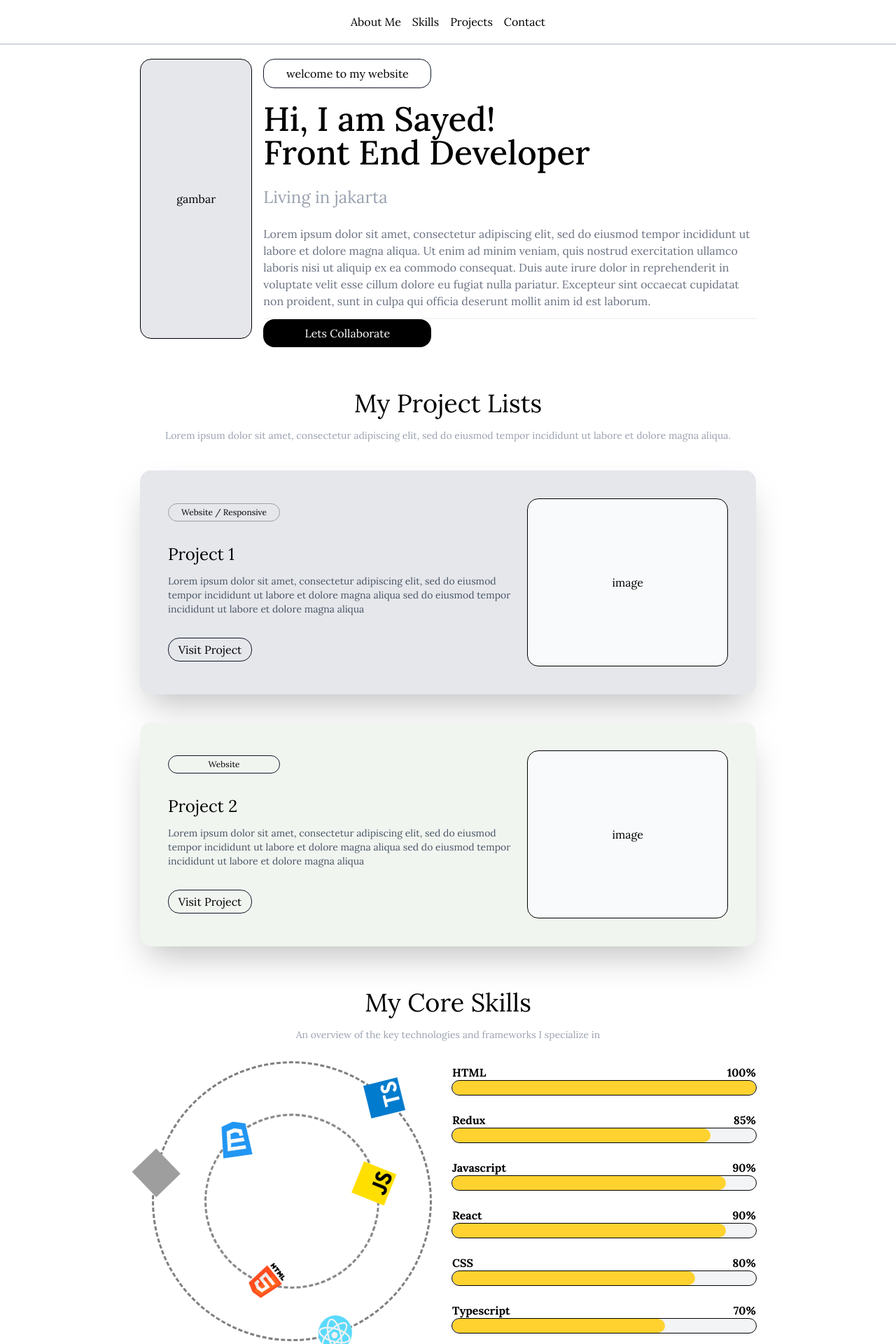
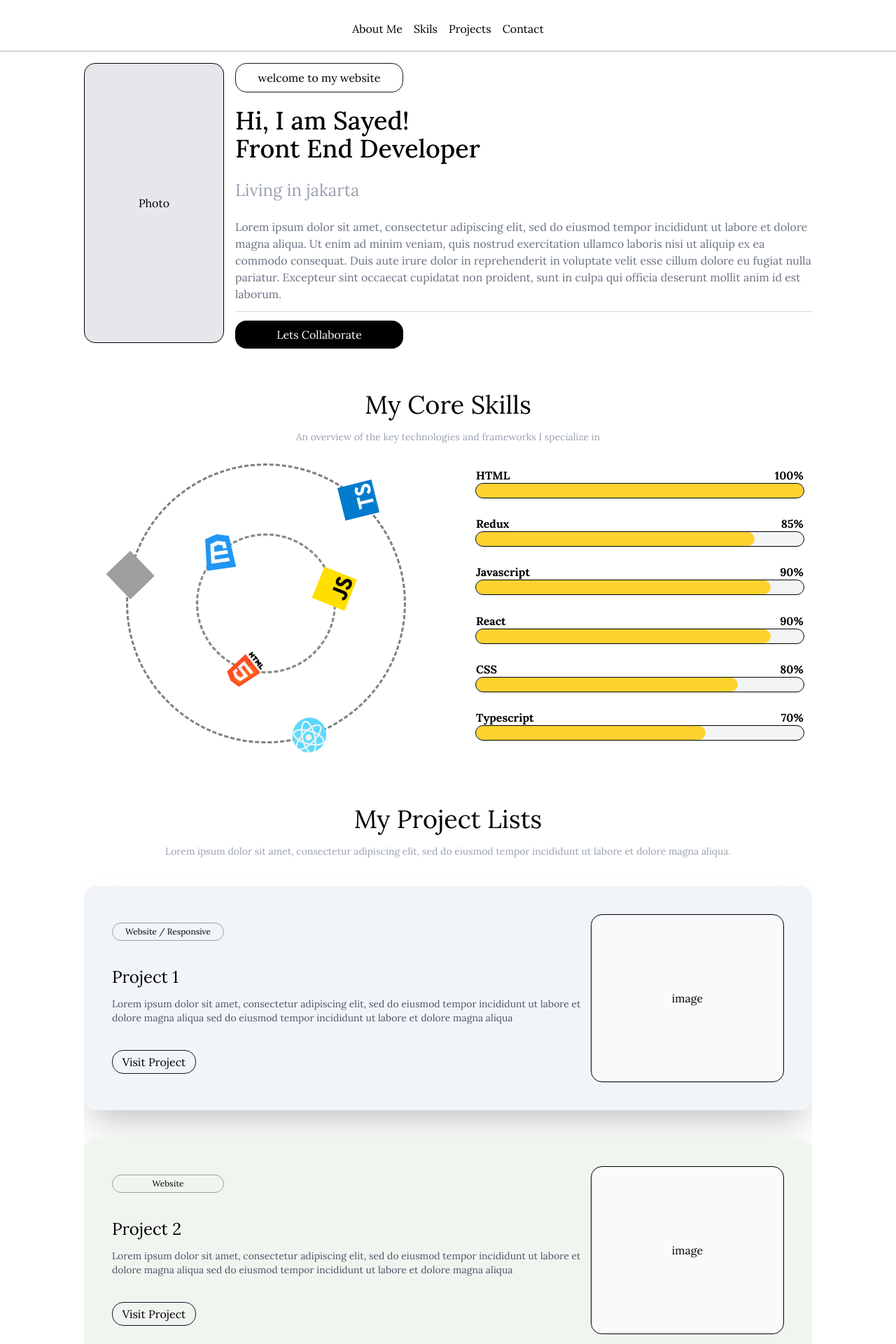
Before and after one commit to sayedmuzammil/portofolioWeb, a React (Vite) app: page / in a window 1280 px wide. Shown: the top 1920 px of the page at 70% size. Built offline with nearby package versions, Linux system fonts and the light colour scheme; grey boxes are pictures that could not be loaded.

Commit message:
update responsive

```diff
--- a/src/App.jsx
+++ b/src/App.jsx
@@ -5,15 +5,22 @@ import Hero from './components/Hero';
 import ProjectList from './components/ProjectList';
 import Skills from './components/Skills';
 import Footer from './components/Footer';
+import { motion } from 'motion/react';
 
 function App() {
   return (
     <>
-      <Navbar />
-      <Hero />
-      <ProjectList />
-      <Skills />
-      <Footer />
+      <motion.div
+        initial={{ opacity: 0, y: 0 }}
+        animate={{ opacity: 1, y: 10 }}
+        transition={{ duration: 1 }}
+      >
+        <Navbar />
+        <Hero />
+        <Skills />
+        <ProjectList />
+        <Footer />
+      </motion.div>
     </>
   );
 }
--- a/src/components/Hero.jsx
+++ b/src/components/Hero.jsx
@@ -2,19 +2,19 @@ import React from 'react';
 
 function Hero() {
   return (
-    <div>
-      <div className="flex gap-4  mx-50 mt-5">
-        <div className="flex w-50 h-100 border-1 rounded-2xl bg-gray-200 justify-center items-center">
-          gambar
+    <div className="overflow-x-hidden">
+      <div className="flex flex-col md:flex-col lg:flex-row gap-2 md:gap-3 lg:gap-4 mx-5 md:mx-10 lg:mx-30 mt-20 ">
+        <div className="flex max-w-full md:max-w-full lg:min-w-50 h-25 md:h-40 lg:h-100 border-1 rounded-2xl bg-gray-200 justify-center items-center">
+          Photo
         </div>
-        <div className="flex flex-col w-full ">
+        <div className="flex flex-col max-w-full ">
           <div className="flex items-center">
             <div className="flex w-60 px-3 py-2 border-1 border-gray-900 rounded-2xl justify-center items-center">
               welcome to my website
             </div>
           </div>
           <div className="flex flex-col h-full ">
-            <div className="mt-5 mb-3 text-5xl font-medium ">
+            <div className="mt-5 mb-3 text-2xl md:text-3xl lg:text-4xl font-medium ">
               <div>Hi, I am Sayed!</div>
               <div>Front End Developer</div>
             </div>
@@ -32,11 +32,11 @@ function Hero() {
               non proident, sunt in culpa qui officia deserunt mollit
               anim id est laborum.
             </div>
-            <div className="w-full h-0.5 bg-gray-100" />
+            <div className="max-w-full h-0.5 bg-gray-200" />
           </div>
 
           <div className="flex items-center">
-            <button className="flex w-60 px-3 py-2 rounded-2xl justify-center items-center relative z-10 font-inherit text-white bg-black outline-none border-none overflow-hidden transition-all duration-500 ease-in-out hover:text-gray-800 group">
+            <button className="flex w-60 mt-3 px-3 py-2 rounded-2xl justify-center items-center relative z-10 font-inherit text-white bg-black outline-none border-none overflow-hidden transition-all duration-500 ease-in-out hover:text-gray-800 group">
               <span className="absolute inset-1/2 w-4 h-4 bg-gray-300 rounded-full transform -translate-x-1/2 -translate-y-1/2 scale-0 transition-transform duration-500 ease-in-out group-hover:scale-[15] z-0"></span>
               <span className="relative z-10">Lets Collaborate</span>
             </button>
--- a/src/components/Navbar.jsx
+++ b/src/components/Navbar.jsx
@@ -1,26 +1,35 @@
 import React from 'react';
-import { BeakerIcon } from '@heroicons/react/24/solid';
-import { motion } from 'framer-motion';
 
 const Navbar = () => {
+  const menuNavbar = [
+    {
+      name: 'About Me',
+    },
+    {
+      name: 'Skils',
+    },
+    {
+      name: 'Projects',
+    },
+    {
+      name: 'Contact',
+    },
+  ];
+
   return (
     <div
-      className="flex w-full h-16 bg-white
-     border-b-2 border-gray-300  justify-center items-center"
+      className="flex-no-wrap fixed top-0 z-10 flex w-full h-16 bg-white
+     border-b-2 border-gray-300  justify-center items-center "
     >
       <ul className="flex flex-row list-none gap-4 justify-center items-center">
-        <li className="border-0 transition-all duration-300 ease-in-out hover:border-2 hover:px-3 hover:py-1 hover:rounded-2xl">
-          About Me
-        </li>
-        <li className="border-0 transition-all duration-300 ease-in-out hover:border-2 hover:px-3 hover:py-1 hover:rounded-2xl">
-          Skills
-        </li>
-        <li className="border-0 transition-all duration-300 ease-in-out hover:border-2 hover:px-3 hover:py-1 hover:rounded-2xl">
-          Projects
-        </li>
-        <li className="border-0 transition-all duration-300 ease-in-out hover:border-2 hover:px-3 hover:py-1 hover:rounded-2xl">
-          Contact
-        </li>
+        {menuNavbar.map((item) => (
+          <li
+            key={item.name}
+            className="border-0 transition-all duration-300 ease-in-out hover:border-2 hover:px-3 hover:py-1 hover:rounded-2xl"
+          >
+            {item.name}
+          </li>
+        ))}
       </ul>
     </div>
   );
--- a/src/components/ProjectList.jsx
+++ b/src/components/ProjectList.jsx
@@ -1,9 +1,32 @@
 import React from 'react';
 import { motion } from 'framer-motion';
 
+const projectList = [
+  {
+    id: '1',
+    type: 'Website / Responsive',
+    name: 'Project 1',
+    image: 'image1',
+    description:
+      'Lorem ipsum dolor sit amet, consectetur adipiscing elit, sed do eiusmod tempor incididunt ut labore et dolore magna aliqua sed do eiusmod tempor incididunt ut labore et dolore magna aliqua',
+    link: 'test1',
+    backgroundColor: '#f1f5f9',
+  },
+  {
+    id: '2',
+    type: 'Website',
+    name: 'Project 2',
+    image: 'image2',
+    description:
+      'Lorem ipsum dolor sit amet, consectetur adipiscing elit, sed do eiusmod tempor incididunt ut labore et dolore magna aliqua sed do eiusmod tempor incididunt ut labore et dolore magna aliqua',
+    link: 'test2',
+    backgroundColor: '#f1f5f0',
+  },
+];
+
 const ProjectList = () => {
   return (
-    <div className=" mx-50 mt-15 ">
+    <div className="flex flex-col mx-5 md:mx-10 lg:mx-30 mt-15 overflow-x-hidden ">
       <div className="flex mb-4 text-4xl justify-center items-center">
         My Project Lists
       </div>
@@ -12,52 +35,35 @@ const ProjectList = () => {
         do eiusmod tempor incididunt ut labore et dolore magna aliqua.
       </div>
       <div>
-        <div className="flex flex-row gap-3 my-10 p-10 bg-gray-200 shadow-2xl rounded-2xl">
-          <div className="flex flex-col w-[70%] justify-evenly ">
+        {projectList.map((project) => (
+          <motion.div
+            key={project.id}
+            initial={{ y: 50, opacity: 0 }}
+            whileInView={{ y: 0, opacity: 1 }}
+            transition={{ duration: 0.5, ease: 'easeIn' }}
+            viewport={{ once: true }}
+            className="flex flex-col-reverse md:flex-row lg:flex-row gap-3 my-10 p-10 shadow-2xl rounded-2xl"
+            style={{ backgroundColor: project.backgroundColor }}
+          >
+            <div className="flex flex-col md:max-w-[60%] lg:max-w-[70%] justify-evenly ">
               <p className="flex w-40 mb-3 px-2 py-1 text-xs border-1 border-[#9BA1A5] rounded-2xl justify-center items-center">
-              Website / Responsive
+                {project.type}
               </p>
               <div className="my-3">
-              <div className="mb-3 text-2xl">Project 1</div>
+                <div className="mb-3 text-2xl">{project.name}</div>
                 <div className="mb-3 text-sm text-gray-600">
-                Lorem ipsum dolor sit amet, consectetur adipiscing
-                elit, sed do eiusmod tempor incididunt ut labore et
-                dolore magna aliqua sed do eiusmod tempor incididunt
-                ut labore et dolore magna aliqua
+                  {project.description}
                 </div>
               </div>
-
               <div className="flex w-30 px-2 py-1 border-1 border-gray-900 rounded-2xl justify-center items-center">
                 Visit Project
               </div>
             </div>
-          <div className="flex h-60 w-80 bg-gray-50 border-1 rounded-2xl justify-center items-center">
+            <div className="flex h-30  md:h-40 lg:h-60 max-w-full md:w-70 lg:w-80 bg-gray-50 border-1 rounded-2xl justify-center items-center">
               image
             </div>
-        </div>
-        <div className="flex flex-row gap-3 my-10 p-10 bg-[#f1f5f0] shadow-2xl rounded-2xl">
-          <div className="flex flex-col w-[70%] justify-evenly ">
-            <p className="flex w-40 mb-3 px-2 py-1 text-xs border-1 border-gray-900 rounded-2xl justify-center items-start">
-              Website
-            </p>
-            <div className="my-3">
-              <div className="mb-3 text-2xl">Project 2</div>
-              <div className="mb-3 text-sm text-gray-600">
-                Lorem ipsum dolor sit amet, consectetur adipiscing
-                elit, sed do eiusmod tempor incididunt ut labore et
-                dolore magna aliqua sed do eiusmod tempor incididunt
-                ut labore et dolore magna aliqua
-              </div>
-            </div>
-
-            <div className="flex w-30 px-2 py-1 border-1 border-gray-900 rounded-2xl justify-center items-center">
-              Visit Project
-            </div>
-          </div>
-          <div className="flex h-60 w-80 bg-gray-50 border-1 rounded-2xl justify-center items-center">
-            image
-          </div>
-        </div>{' '}
+          </motion.div>
+        ))}
       </div>
     </div>
   );
--- a/src/components/Skills.jsx
+++ b/src/components/Skills.jsx
@@ -43,7 +43,7 @@ const Skills = () => {
   ];
 
   return (
-    <div className=" mx-50 my-15 ">
+    <div className=" mx-5 md:mx-10 lg:mx-30 my-15 overflow-hidden">
       <div className="flex mb-4 text-4xl justify-center items-center">
         My Core Skills
       </div>
@@ -51,11 +51,11 @@ const Skills = () => {
         An overview of the key technologies and frameworks I
         specialize in
       </div>
-      <div className="flex gap-3">
-        <div className=" w-[50%] my-3 ">
+      <div className="flex flex-col md:flex-col lg:flex-row gap-3 lg:gap-10 ">
+        <div className=" max-w-full lg:w-[50%] my-3 ">
           <div className="flex my-4 justify-center items-center">
             <motion.div
-              className="flex w-[400px] h-[400px] rounded-full justify-center "
+              className="flex w-[250px] md:w-[300px] lg:w-[400px] h-[250px] md:h-[300px] lg:h-[400px] rounded-full justify-center "
               style={{
                 border: '3px dashed rgba(0, 0, 0, 0.5)',
               }}
@@ -63,17 +63,9 @@ const Skills = () => {
               transition={{
                 repeat: Infinity,
                 duration: orbitDuration,
-
                 ease: 'linear',
               }}
             >
-              {/* test 1
-              <img
-                src="./src/assets/react.png"
-                className="w-[50px] h-[50px] mt-[-30px]"
-              />
-              */}
-
               {orbit2.map((skill, i) => (
                 <motion.div
                   key={skill.name}
@@ -90,7 +82,7 @@ const Skills = () => {
                   <img
                     src={skill.image}
                     alt={skill.name}
-                    className="w-[50px] h-[50px] ml-12 rotate-90"
+                    className="w-[30px] md:w-[40px] lg:w-[50px] h-[30px] md:h-[40px] lg:h-[50px] ml-[-10px]  md:ml-1 lg:ml-12 rotate-90"
                     style={{
                       animation:
                         'rotate-animation 10s infinite linear',
@@ -100,7 +92,7 @@ const Skills = () => {
               ))}
             </motion.div>
             <motion.div
-              className="flex absolute w-[250px] h-[250px] rounded-full justify-center"
+              className="flex absolute w-[100px] md:w-[150px] lg:w-[200px] h-[100px] md:h-[150px] lg:h-[200px] rounded-full justify-center"
               style={{
                 border: '3px dashed rgba(0, 0, 0, 0.5)',
               }}
@@ -128,7 +120,7 @@ const Skills = () => {
                   <img
                     src={skill.image}
                     alt={skill.name}
-                    className="w-[50px] h-[50px] ml-[-30px] rotate-90"
+                    className="w-[30px] md:w-[40px] lg:w-[50px] h-[30px] md:h-[40px] lg:h-[50px] ml-[-90px] md:ml-[-70px] lg:ml-[-50px] rotate-90"
                     style={{
                       animation:
                         'rotate-animation 10s infinite linear',
@@ -139,9 +131,9 @@ const Skills = () => {
             </motion.div>
           </div>
         </div>
-        <div className="flex flex-col my-5 justify-evenly w-[50%] h-[400px]">
+        <div className="flex flex-col my-5 justify-evenly max-w-full lg:w-[45%] h-auto">
           {skillList.map((skill) => (
-            <div className="my-3">
+            <div key={skill.name} className=" my-3">
               <div>
                 <div className="flex w-full justify-between gap-3 font-bold">
                   <div>{skill.name}</div>
@@ -158,70 +150,6 @@ const Skills = () => {
               </div>
             </div>
           ))}
-          {/* <div className="my-3">
-            <div>
-              <div className="flex w-fulljustify-between gap-3 font-bold">
-                <div>HTML</div>
-                <div>100%</div>
-              </div>
-            </div>
-            <div className="w-full h-5 rounded-full bg-gray-100 overflow-hidden outline-1">
-              <div className="animate-progress w-[100%] h-full rounded-full bg-amber-300"></div>
-            </div>
-          </div>
-          <div className="my-3">
-            <div>
-              <div className="flex w-full justify-between gap-3 font-bold">
-                <div>Redux</div>
-                <div>85%</div>
-              </div>
-            </div>
-            <div className="w-full h-5 rounded-full bg-gray-100 overflow-hidden outline-1">
-              <div className="animate-progress w-[85%] h-full rounded-full bg-amber-300"></div>
-            </div>
-          </div>
-          <div className="my-3">
-            <div className="flex w-full justify-between gap-3 font-bold">
-              <span>JavaScript</span>
-              <span>90%</span>
-            </div>
-            <div className="w-full h-5 rounded-full bg-gray-100 overflow-hidden outline-1">
-              <div className="animate-progress w-[90%] h-full rounded-full bg-amber-300"></div>
-            </div>
-          </div>
-          <div className="my-3">
-            <div>
-              <div className="flex w-full justify-between gap-3 font-bold">
-                <div>React</div>
-                <div>90%</div>
-              </div>
-            </div>
-            <div className="w-full h-5 rounded-full bg-gray-100 overflow-hidden outline-1">
-              <div className="animate-progress w-[90%] h-full rounded-full bg-amber-300"></div>
-            </div>
-          </div>
-          <div className="my-3">
-            <div>
-              <div className="flex w-full justify-between gap-3 font-bold">
-                <div>CSS</div>
-                <div>80%</div>
-              </div>
-            </div>
-            <div className="w-full h-5 rounded-full bg-gray-100 overflow-hidden outline-1">
-              <div className="animate-progress w-[80%] h-full rounded-full bg-amber-300"></div>
-            </div>
-          </div>
-          <div className="my-3">
-            <div>
-              <div className="flex w-full justify-between gap-3 font-bold">
-                <div>Typescript</div>
-                <div>70%</div>
-              </div>
-            </div>
-            <div className="w-full h-5 rounded-full bg-gray-100 overflow-hidden outline-1">
-              <div className="animate-progress w-[70%] h-full rounded-full bg-amber-300"></div>
-            </div>
-          </div> */}
         </div>
       </div>
     </div>
```
Also changed, not shown: src/components/Footer.jsx (+14 -5 lines). Lines whose indentation alone changed are shown as unchanged.
